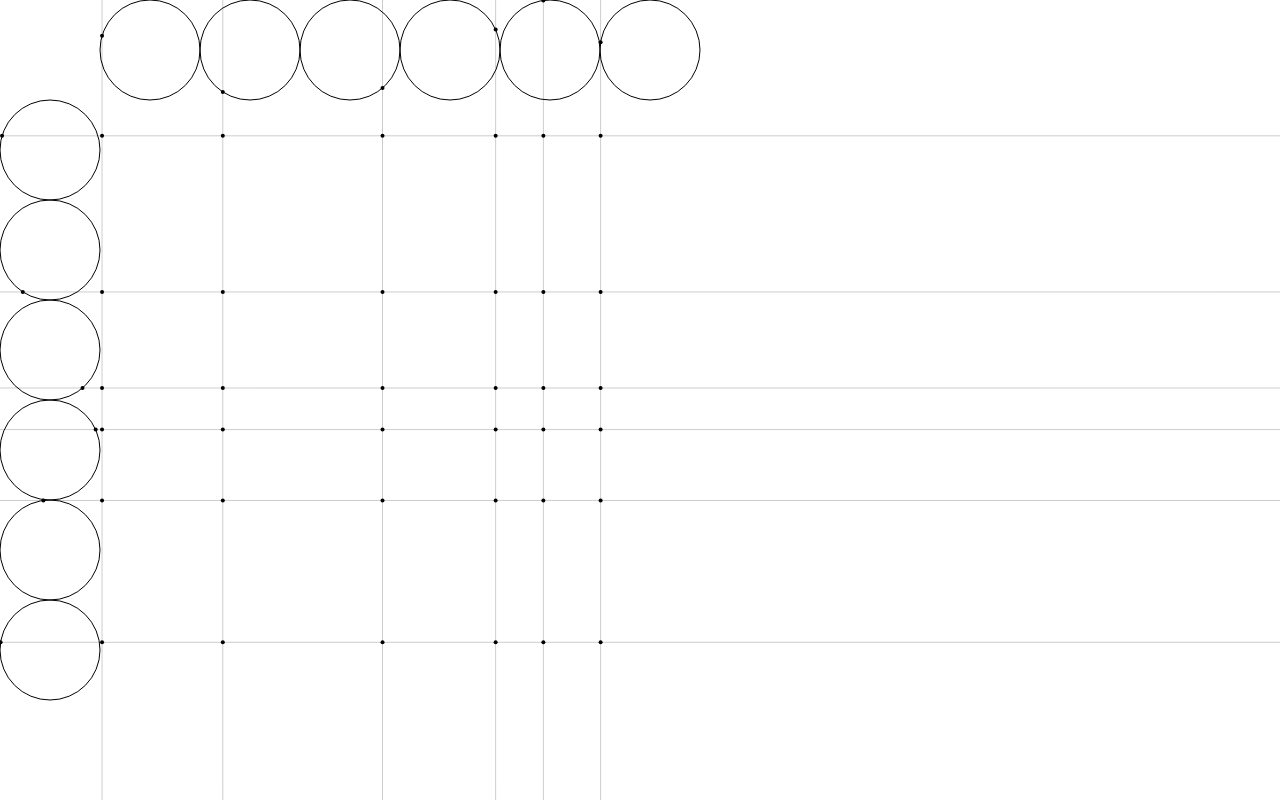
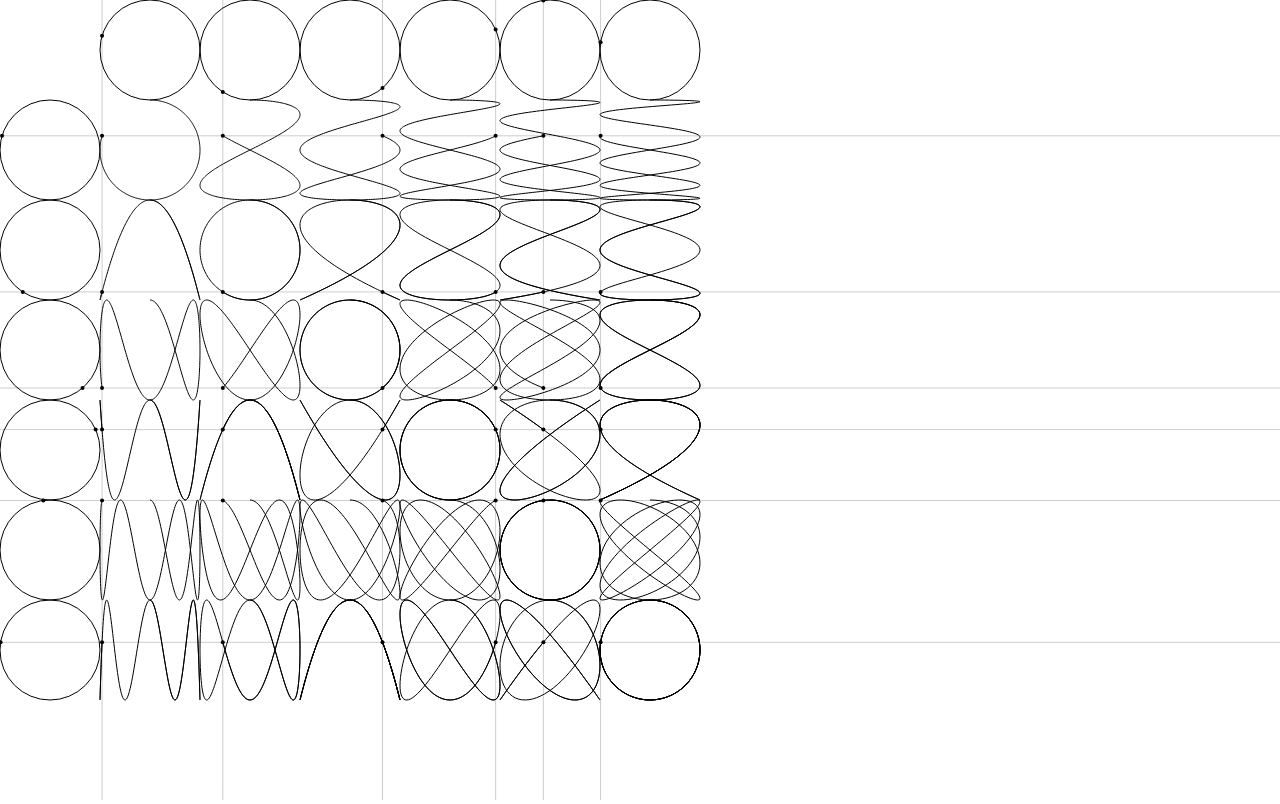
Before and after one commit to Pustur/lissajous-curves, a plain HTML site: page index.html in a window 1280 px wide. Drawn offline with Linux system fonts and the light colour scheme.

Commit message:
:sparkles: Add trails, MVP is done

```diff
--- a/index.html
+++ b/index.html
@@ -10,6 +10,7 @@
 <body>
   <canvas></canvas>
   <script src="./js/shapes.js"></script>
+  <script src="./js/trail.js"></script>
   <script src="./js/script.js"></script>
 </body>
 </html>
--- a/js/script.js
+++ b/js/script.js
@@ -6,7 +6,6 @@ function draw() {
   // Begin draw
   const bigRadius = 50;
   const smallRadius = 2;
-  const count = 6;
   const startIndex = 1;
   const points = { columns: [], rows: [] };
 
@@ -48,8 +47,11 @@ function draw() {
       const tx = time * (x + startIndex);
       const pointX = Math.sin(tx) * bigRadius + col.x;
       const pointY = -Math.cos(ty) * bigRadius + row.y;
+      const trail = trails[y * points.rows.length + x];
 
       shapes.circle(pointX, pointY, smallRadius, { fill: true });
+      trail.push({ x: pointX, y: pointY });
+      trail.draw(ctx);
     });
   });
   // End draw
@@ -79,6 +81,8 @@ const canvas = document.querySelector('canvas');
 const ctx = canvas.getContext('2d');
 const shapes = Shapes(ctx);
 const startTime = Date.now();
+const count = 6;
+const trails = Array.from({ length: Math.pow(count, 2) }, () => new Trail());
 let time = 0;
 let windowWidth = window.innerWidth;
 let windowHeight = window.innerHeight;
--- /dev/null
+++ b/js/trail.js
@@ -0,0 +1,27 @@
+class Trail {
+  constructor(maxPoints = 375) {
+    this.points = [];
+    this.maxPoints = maxPoints;
+  }
+
+  push(point) {
+    if (this.points.length >= this.maxPoints) {
+      this.points.shift();
+    }
+
+    return this.points.push(point);
+  }
+
+  draw(ctx) {
+    ctx.beginPath();
+
+    this.points.forEach((point, i, points) => {
+      const prevPoint = points[i - 1] || point;
+
+      ctx.moveTo(prevPoint.x, prevPoint.y);
+      ctx.lineTo(point.x, point.y);
+    });
+
+    ctx.stroke();
+  }
+}
```
